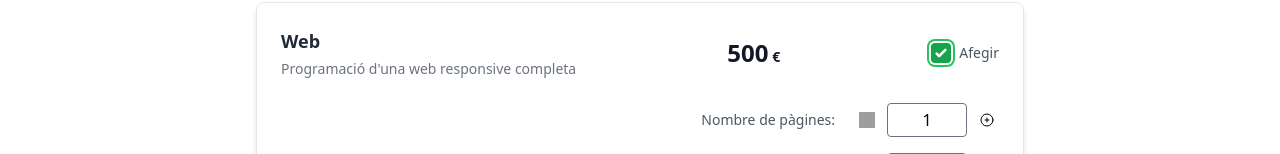
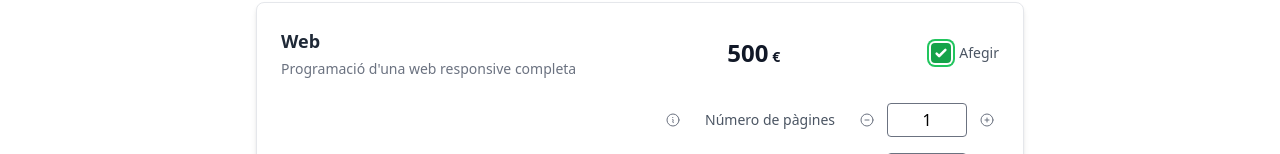
Before and after one commit to gogamar/pressupostos, a React (Vite) app: page /calculadora in a window 1280 px wide. Both pictures are taken after a click on the checkbox 941 px from the left and 699 px from the top of the page. Shown: the part 646-800 px from the top of the page. Built offline with nearby package versions, Linux system fonts and the light colour scheme; grey boxes are pictures that could not be loaded.

Commit message:
Add modal info help

```diff
--- a/src/App.jsx
+++ b/src/App.jsx
@@ -1,4 +1,7 @@
 import { BrowserRouter as Router, Route, Routes } from "react-router-dom";
+
+import { ModalProvider } from "./contexts/ModalContext.jsx";
+
 import Welcome from "./components/Welcome";
 import ServiceCalculator from "./components/ServiceCalculator";
 import Header from "./components/Header";
@@ -8,6 +11,7 @@ import "./App.css";
 function App() {
   return (
     <Router>
+      <ModalProvider>
         <div className="container mx-auto py-6 mb-8">
           <Header />
           <Routes>
@@ -15,6 +19,7 @@ function App() {
             <Route path="/calculadora" element={<ServiceCalculator />} />
           </Routes>
         </div>
+      </ModalProvider>
     </Router>
   );
 }
--- /dev/null
+++ b/src/components/HelpModal.jsx
@@ -0,0 +1,39 @@
+import { useModal } from "../contexts/ModalContext";
+import { Dialog, DialogBackdrop, DialogPanel, DialogTitle } from "@headlessui/react";
+import { InformationCircleIcon, XMarkIcon } from "@heroicons/react/24/outline";
+
+export default function HelpModal() {
+  const { isModalOpen, modalContent, closeModal } = useModal();
+
+  return (
+    <Dialog open={isModalOpen} onClose={closeModal} className="relative z-10">
+      <DialogBackdrop transition className="fixed inset-0 bg-black bg-opacity-25 transition-opacity data-[closed]:opacity-0 data-[enter]:duration-300 data-[leave]:duration-200 data-[enter]:ease-out data-[leave]:ease-in" />
+
+      <div className="fixed inset-0 z-10 w-screen overflow-y-auto">
+        <div className="flex min-h-full items-end justify-center p-4 text-center sm:items-center sm:p-0">
+          <DialogPanel transition className="relative transform overflow-hidden rounded-lg bg-white px-4 pb-4 pt-5 text-left shadow-xl transition-all data-[closed]:translate-y-4 data-[closed]:opacity-0 data-[enter]:duration-300 data-[leave]:duration-200 data-[enter]:ease-out data-[leave]:ease-in sm:my-8 sm:w-full sm:max-w-lg sm:p-6 data-[closed]:sm:translate-y-0 data-[closed]:sm:scale-95">
+            <div className="absolute right-0 top-0 hidden pr-4 pt-4 sm:block">
+              <button type="button" onClick={closeModal} className="rounded-md bg-white text-gray-400 hover:text-gray-500 focus:outline-none focus:ring-2 focus:ring-indigo-500 focus:ring-offset-2">
+                <span className="sr-only">Tancar</span>
+                <XMarkIcon aria-hidden="true" className="h-6 w-6" />
+              </button>
+            </div>
+            <div className="sm:flex sm:items-start">
+              <div className="mx-auto flex h-12 w-12 shrink-0 items-center justify-center rounded-full sm:mx-0 sm:h-10 sm:w-10">
+                <InformationCircleIcon aria-hidden="true" className="h-6 w-6 text-blue-600" />
+              </div>
+              <div className="mt-3 text-center sm:ml-4 sm:mt-0 sm:text-left">
+                <DialogTitle as="h3" className="text-base font-semibold text-gray-900">
+                  {modalContent.title}
+                </DialogTitle>
+                <div className="mt-2">
+                  <p className="text-sm text-gray-500">{modalContent.description}</p>
+                </div>
+              </div>
+            </div>
+          </DialogPanel>
+        </div>
+      </div>
+    </Dialog>
+  );
+}
--- a/src/components/ServiceCard.jsx
+++ b/src/components/ServiceCard.jsx
@@ -1,3 +1,4 @@
+import HelpModal from "./HelpModal";
 import WebServiceOptions from "./WebServiceOptions";
 
 export default function ServiceCard({ service, selectedServices, handleCheckboxChange, webOptions, setWebOptions }) {
@@ -22,6 +23,7 @@ export default function ServiceCard({ service, selectedServices, handleCheckboxC
           <WebServiceOptions onChange={(key, value) => setWebOptions((prev) => ({ ...prev, [key]: value }))} options={webOptions} />
         </div>
       )}
+      <HelpModal />
     </div>
   );
 }
--- a/src/components/WebServiceOptions.jsx
+++ b/src/components/WebServiceOptions.jsx
@@ -1,7 +1,9 @@
-import plusIcon from "../assets/plusIcon.svg";
-import minusIcon from "../assets/minusIcon.svg";
+import { PlusCircleIcon, MinusCircleIcon, InformationCircleIcon } from "@heroicons/react/24/outline";
+import { useModal } from "../contexts/ModalContext.jsx";
 
 function WebServiceOptions({ onChange, options }) {
+  const { openModal } = useModal();
+
   const increment = (key) => {
     onChange(key, (options[key] || 1) + 1);
   };
@@ -12,33 +14,37 @@ function WebServiceOptions({ onChange, options }) {
     }
   };
 
+  const optionList = [
+    { title: "Número de pàgines", key: "pages", description: "Afegeix el número de pàgines que necessitis per a dur a terme el teu projecte. El cost de cada pàgina es de 30€." },
+    { title: "Número d'idiomes", key: "languages", description: "Afegeix el número d'idiomes que tindrà el teu projecte. El cost de cada idioma es de 30€." },
+  ];
+
   return (
     <div className="mt-6 flex flex-col space-y-4">
-      <div className="flex items-center justify-end gap-5">
-        <label className="text-sm text-gray-600">Nombre de pàgines:</label>
-        <div className="flex items-center space-x-2">
-          <button onClick={() => decrement("pages")} className="rounded p-1 hover:bg-gray-300">
-            <img src={minusIcon} alt="Decrement" className="h-4 w-4 text-gray-500" />
+      {optionList.map((option, index) => (
+        <div key={index} className="flex items-center justify-end gap-5">
+          <button
+            onClick={() => {
+              console.log("Button clicked:", option.title, option.description);
+              openModal(option.title, option.description);
+            }}
+            className="rounded p-1 hover:bg-gray-300"
+          >
+            <InformationCircleIcon className="w-4 h-4 text-gray-500" aria-hidden="true" />
           </button>
-          <input value={options.pages || 1} onChange={(e) => onChange("pages", Number(e.target.value))} min="1" className="border rounded p-1 w-20 text-center" />
-          <button onClick={() => increment("pages")} className="rounded p-1 hover:bg-gray-300">
-            <img src={plusIcon} alt="Increment" className="h-4 w-4 text-gray-500" />
-          </button>
+
+          <label className="text-sm text-gray-600">{option.title}</label>
+          <div className="flex items-center space-x-2">
+            <button onClick={() => decrement(option.key)} className="rounded p-1 hover:bg-gray-300">
+              <MinusCircleIcon className="w-4 h-4 text-gray-500" aria-hidden="true" />
+            </button>
+            <input value={options[option.key] || 1} onChange={(e) => onChange(option.key, Number(e.target.value))} min="1" className="w-20 p-1 text-center border rounded" />
+            <button onClick={() => increment(option.key)} className="rounded p-1 hover:bg-gray-300">
+              <PlusCircleIcon className="w-4 h-4 text-gray-500" aria-hidden="true" />
+            </button>
+          </div>
         </div>
-      </div>
-
-      <div className="flex items-center justify-end gap-5">
-        <label className="text-sm text-gray-600">Nombre de llenguatges:</label>
-        <div className="flex items-center space-x-2">
-          <button onClick={() => decrement("languages")} className="rounded p-1 hover:bg-gray-300">
-            <img src={minusIcon} alt="Decrement" className="h-4 w-4 text-gray-500" />
-          </button>
-          <input value={options.languages || 1} onChange={(e) => onChange("languages", Number(e.target.value))} min="1" className="border rounded p-1 w-20 text-center" />
-          <button onClick={() => increment("languages")} className="rounded p-1 hover:bg-gray-300">
-            <img src={plusIcon} alt="Increment" className="h-4 w-4 text-gray-500" />
-          </button>
-        </div>
-      </div>
+      ))}
     </div>
   );
 }
--- /dev/null
+++ b/src/contexts/ModalContext.jsx
@@ -0,0 +1,19 @@
+import { createContext, useContext, useState } from "react";
+
+const ModalContext = createContext();
+
+export function ModalProvider({ children }) {
+  const [isModalOpen, setModalOpen] = useState(false);
+  const [modalContent, setModalContent] = useState({ title: "", description: "" });
+
+  const openModal = (title, description) => {
+    setModalContent({ title, description });
+    setModalOpen(true);
+  };
+
+  const closeModal = () => setModalOpen(false);
+
+  return <ModalContext.Provider value={{ isModalOpen, modalContent, openModal, closeModal }}>{children}</ModalContext.Provider>;
+}
+
+export const useModal = () => useContext(ModalContext);
```
Lines whose indentation alone changed are shown as unchanged.
